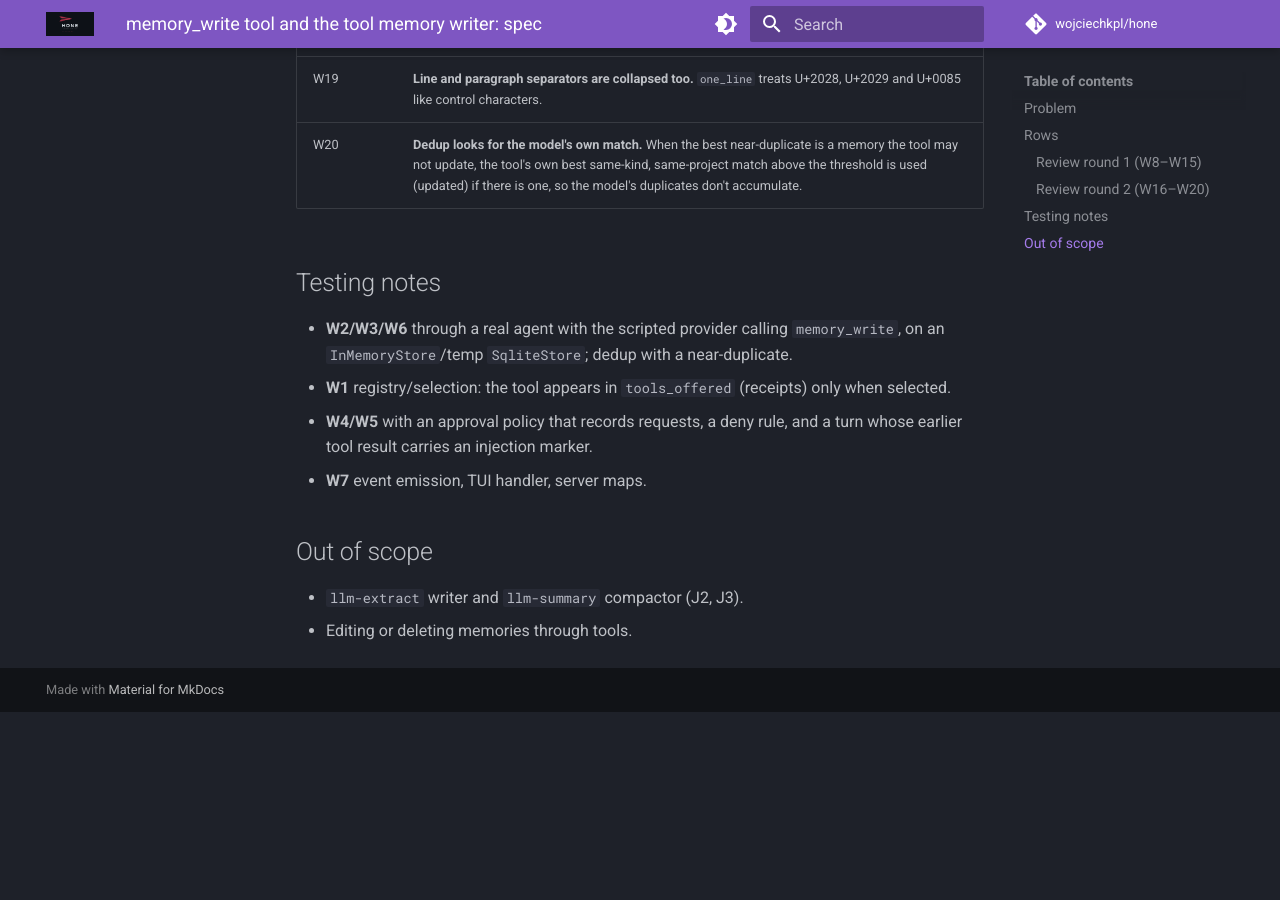
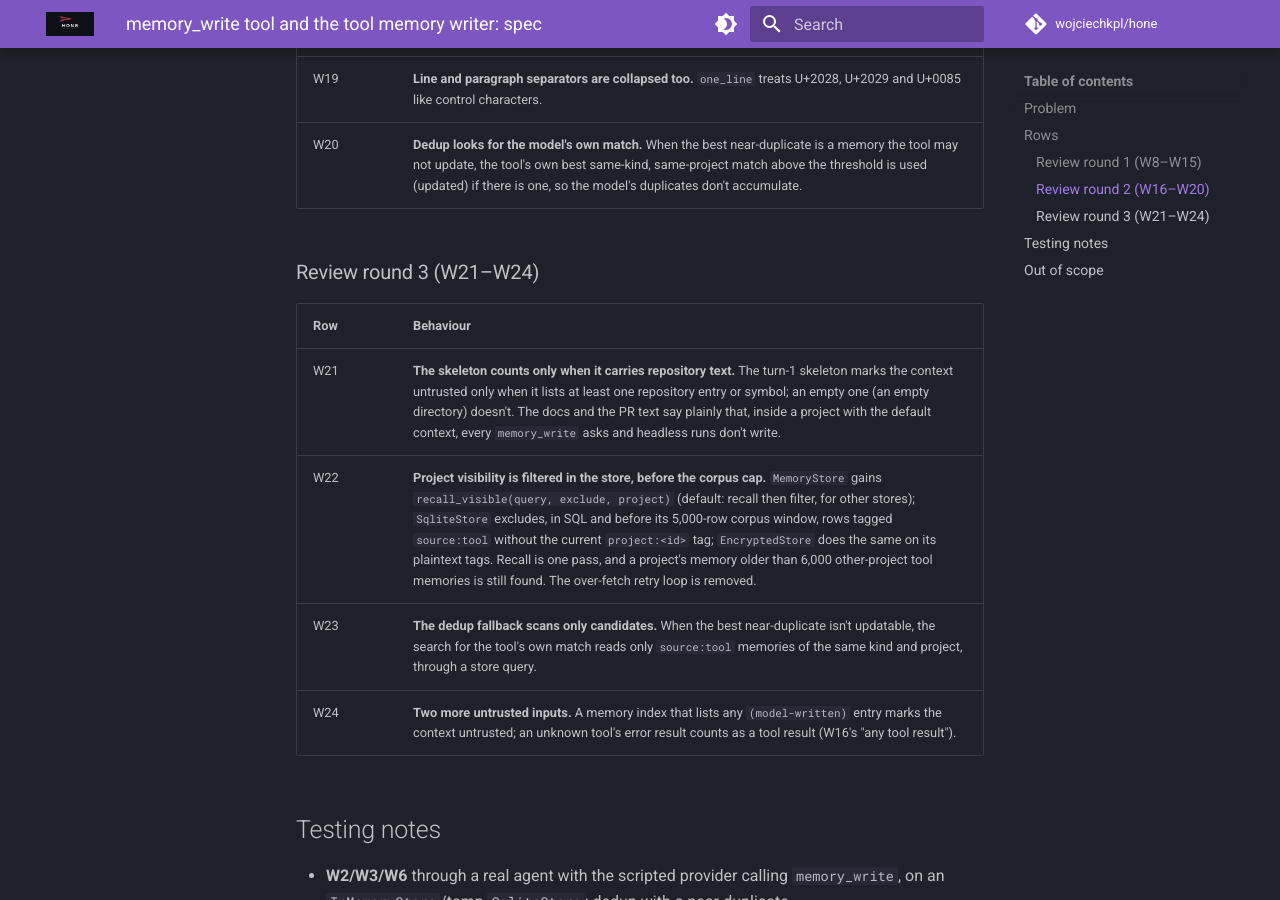
Before and after one commit to wojciechkpl/hone, an MkDocs documentation site: the page built from docs/plans/memory-write-tool-spec.md, in a window 1280 px wide and 900 px high, scrolled down 3046 px. Built offline with MkDocs 1.6.1 and Material for MkDocs 9.7.7, drawn with Linux system fonts in a browser that asks for light colours; comment, search, counter and statistics services are not loaded; before the commit the page ends 3758 px from its top, so only the background shows below that.

Commit message:
docs: memory_write spec round 3 (W21–W24)

```diff
--- a/docs/plans/memory-write-tool-spec.md
+++ b/docs/plans/memory-write-tool-spec.md
@@ -53,6 +53,15 @@ Review reproduced, auto-approved and with no injection: a `memory_write` near-du
 | W19 | **Line and paragraph separators are collapsed too.** `one_line` treats U+2028, U+2029 and U+0085 like control characters. |
 | W20 | **Dedup looks for the model's own match.** When the best near-duplicate is a memory the tool may not update, the tool's own best same-kind, same-project match above the threshold is used (updated) if there is one, so the model's duplicates don't accumulate. |
 
+### Review round 3 (W21–W24)
+
+| Row | Behaviour |
+|---|---|
+| W21 | **The skeleton counts only when it carries repository text.** The turn-1 skeleton marks the context untrusted only when it lists at least one repository entry or symbol; an empty one (an empty directory) doesn't. The docs and the PR text say plainly that, inside a project with the default context, every `memory_write` asks and headless runs don't write. |
+| W22 | **Project visibility is filtered in the store, before the corpus cap.** `MemoryStore` gains `recall_visible(query, exclude, project)` (default: recall then filter, for other stores); `SqliteStore` excludes, in SQL and before its 5,000-row corpus window, rows tagged `source:tool` without the current `project:<id>` tag; `EncryptedStore` does the same on its plaintext tags. Recall is one pass, and a project's memory older than 6,000 other-project tool memories is still found. The over-fetch retry loop is removed. |
+| W23 | **The dedup fallback scans only candidates.** When the best near-duplicate isn't updatable, the search for the tool's own match reads only `source:tool` memories of the same kind and project, through a store query. |
+| W24 | **Two more untrusted inputs.** A memory index that lists any `(model-written)` entry marks the context untrusted; an unknown tool's error result counts as a tool result (W16's "any tool result"). |
+
 ## Testing notes
 
 - **W2/W3/W6** through a real agent with the scripted provider calling `memory_write`, on an `InMemoryStore`/temp `SqliteStore`; dedup with a near-duplicate.
```
